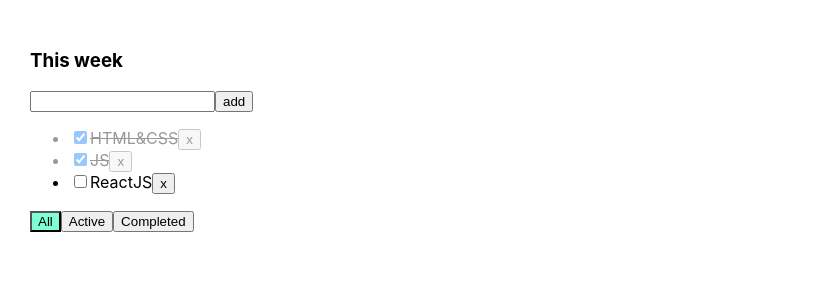
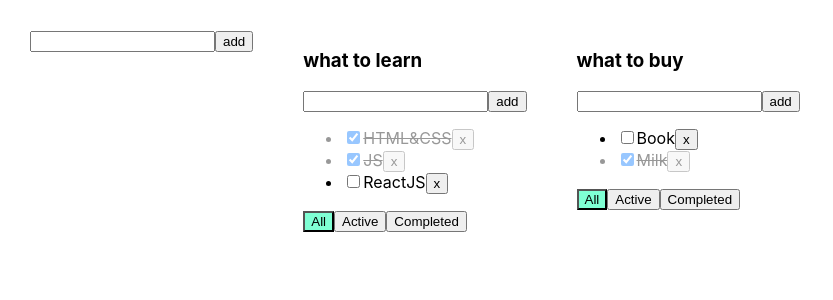
Before and after one commit to grishaMelisov/to-do-incubator, a React (Create React App) app: page / in a window 1280 px wide. Shown: the top 300 px of the page, without its empty margins (0-833 px from the left). Built offline with nearby package versions, Linux system fonts and the light colour scheme.

Commit message:
[REFACTOR][ADD] button to add new todo

```diff
--- a/src/App.tsx
+++ b/src/App.tsx
@@ -1,118 +1,127 @@
 import React, { useState } from 'react'
 import { v1 } from 'uuid'
 import './App.css'
+import { AddItemForm } from './Components/AddItemForm'
 import Todo, { TasksArrayType } from './Components/Todolist'
 
 export type FilterTypes = 'all' | 'completed' | 'active'
+type TodoListType = {
+  id: string
+  title: string
+  filter: FilterTypes
+}
+type TasksStateType = {
+  [key: string]: Array<TasksArrayType>
+}
 
 function App() {
-  const [tasks, setTasks] = useState<Array<TasksArrayType>>([
-    { id: v1(), title: 'HTML&CSS', isDone: true },
-    { id: v1(), title: 'JS', isDone: true },
-    { id: v1(), title: 'ReactJS', isDone: false },
-  ])
-
-  const [filter, setFilter] = useState<FilterTypes>('all')
-
-  let filtratedTasks = tasks
-  if (filter === 'completed') {
-    filtratedTasks = tasks.filter((item) => item.isDone)
-  }
-  if (filter === 'active') {
-    filtratedTasks = tasks.filter((item) => !item.isDone)
-  }
-  if (filter === 'all') {
-    filtratedTasks = tasks
+  function deleteTask(id: string, todolistId: string) {
+    let tasks = tasksObj[todolistId]
+    let filtratedTasks = tasks.filter((item) => item.id !== id)
+    tasksObj[todolistId] = filtratedTasks
+    setTasks({ ...tasksObj })
   }
 
-  function toFilter(value: FilterTypes) {
-    setFilter(value)
-  }
-
-  function deleteTask(id: string) {
-    setTasks(tasks.filter((item) => item.id !== id))
-  }
-
-  const addTask = (text: string) => {
-    const newTask: TasksArrayType = {
+  const addTask = (text: string, todolistId: string) => {
+    const task: TasksArrayType = {
       id: v1(),
       title: text,
       isDone: false,
     }
-    setTasks([newTask, ...tasks])
+    let tasks = tasksObj[todolistId]
+    let newTasks = [task, ...tasks]
+    tasksObj[todolistId] = newTasks
+
+    setTasks({ ...tasksObj })
   }
 
-  const changeStatus = (taskId: string, isDone: boolean) => {
+  const changeStatus = (taskId: string, isDone: boolean, todolistId: string) => {
+    let tasks = tasksObj[todolistId]
     let task = tasks.find((item) => item.id === taskId)
-    if (task) task.isDone = isDone
+    if (task) {
+      task.isDone = isDone
+      setTasks({ ...tasksObj })
+    }
+  }
 
-    setTasks([...tasks])
+  function changeFilter(value: FilterTypes, todolistId: string) {
+    let todolist = todolists.find((e) => e.id === todolistId)
+    if (todolist) {
+      todolist.filter = value
+      setTodoLists([...todolists])
+    }
+    // setTodoLists([...todolists])
+  }
+
+  const todolistId1 = v1()
+  const todolistId2 = v1()
+
+  let [todolists, setTodoLists] = useState<Array<TodoListType>>([
+    {
+      id: todolistId1,
+      title: 'what to learn',
+      filter: 'all',
+    },
+    {
+      id: todolistId2,
+      title: 'what to buy',
+      filter: 'all',
+    },
+  ])
+
+  const [tasksObj, setTasks] = useState<TasksStateType>({
+    [todolistId1]: [
+      { id: v1(), title: 'HTML&CSS', isDone: true },
+      { id: v1(), title: 'JS', isDone: true },
+      { id: v1(), title: 'ReactJS', isDone: false },
+    ],
+    [todolistId2]: [
+      { id: v1(), title: 'Book', isDone: false },
+      { id: v1(), title: 'Milk', isDone: true },
+    ],
+  })
+
+  const addTodoList = (title: string) => {
+    let newTodoList: TodoListType = {
+      id: v1(),
+      title: title,
+      filter: 'all',
+    }
+    setTodoLists([...todolists, newTodoList])
+    setTasks({ ...tasksObj, [newTodoList.id]: [] })
   }
 
   return (
     <div className='App'>
+      <AddItemForm addItem={addTodoList} />
+      {todolists.map((e) => {
+        let filtratedTasks = tasksObj[e.id]
+        if (e.filter === 'completed') {
+          filtratedTasks = tasksObj[e.id].filter((item) => item.isDone)
+        }
+        if (e.filter === 'active') {
+          filtratedTasks = tasksObj[e.id].filter((item) => !item.isDone)
+        }
+        if (e.filter === 'all') {
+          filtratedTasks = tasksObj[e.id]
+        }
+
+        return (
           <Todo
-        title={'This week'}
+            key={e.id}
+            id={e.id}
+            title={e.title}
             tasks={filtratedTasks}
-        changeFilter={toFilter}
+            changeFilter={changeFilter}
             delete={deleteTask}
             addTask={addTask}
             changeStatus={changeStatus}
-        filter={filter}
+            filter={e.filter}
           />
+        )
+      })}
     </div>
   )
 }
 
-const arr = {
-  pipeline_id: 4212961,
-  _embedded: {
-    contacts: [
-      {
-        first_name: 'Теееест',
-        last_name: 'Теееест Теееест',
-        custom_fields_values: [
-          {
-            field_code: 'PHONE',
-            values: [{ value: ' 7 (916) 036-35-01', enum_code: 'MOB' }],
-          },
-          {
-            field_code: 'EMAIL',
-            values: [{ value: 'tsudzuki@yandex.ru', enum_code: 'PRIV' }],
-          },
-          { field_id: 679691, values: [{ value: 'Теееест' }] },
-        ],
-      },
-    ],
-  },
-  custom_fields_values: [
-    { field_id: 688715, values: [{ value: '12' }] },
-    { field_id: 682031, values: [{ value: '' }] },
-    {
-      field_id: 688717,
-      values: [
-        {
-          value: 'https://storage.yandexcloud.net/smarent-public-storage/4d5a3838-34ae-4041-b18c-fa22caaf0210.docx',
-        },
-      ],
-    },
-    {
-      field_id: 688719,
-      values: [
-        {
-          value: 'https: //storage.yandexcloud.net/smarent-public-storage/1847326b-b8a1-47ea-970a-daa863cbad8a.docx',
-        },
-      ],
-    },
-    { field_id: 681113, values: [{ value: 'Telegram' }] },
-    { field_id: 681115, values: [{ value: '' }] },
-    { field_id: 681111, values: [{ value: 'Ничего дополнительно не нужно = 0' }] },
-    {
-      field_id: 511267,
-      values: [{ value: 'https: //smarent.com/podbor/lite/oferta/payment' }],
-    },
-  ],
-  responsible_user_id: 7842370,
-}
-
 export default App
--- /dev/null
+++ b/src/Components/AddItemForm.tsx
@@ -0,0 +1,28 @@
+import React, { ChangeEvent, KeyboardEvent, useState } from 'react'
+
+type AddItemFormPropsType = {
+  addItem: (text: string) => void
+}
+export function AddItemForm(props: AddItemFormPropsType) {
+  const [title, setTitle] = useState('')
+  const [error, setError] = useState(false)
+
+  const inputHandler = (event: ChangeEvent<HTMLInputElement>) => setTitle(event.currentTarget.value)
+  const keyDownHandler = (event: KeyboardEvent<HTMLInputElement>) => {
+    setError(false)
+    if (event.key === 'Enter') addTask()
+  }
+  const addTask = () => {
+    if (title.trim() === '') return setError(true)
+    props.addItem(title)
+    setTitle('')
+  }
+
+  return (
+    <div>
+      <input className={error ? 'error' : ''} value={title} onChange={inputHandler} onKeyDown={keyDownHandler} />
+      <button onClick={addTask}>add</button>
+      {error && <div className='error-message'>field is required</div>}
+    </div>
+  )
+}
--- a/src/Components/Todolist.tsx
+++ b/src/Components/Todolist.tsx
@@ -1,13 +1,15 @@
-import React, { ChangeEvent, KeyboardEvent, useState } from 'react'
+import React, { ChangeEvent } from 'react'
 import { FilterTypes } from '../App'
+import { AddItemForm } from './AddItemForm'
 
 type TodoPropsType = {
+  id: string
   title: string
   tasks: Array<TasksArrayType>
-  changeFilter: (value: FilterTypes) => void
-  delete: (id: string) => void
-  addTask: (text: string) => void
-  changeStatus: (taskId: string, isDone: boolean) => void
+  changeFilter: (value: FilterTypes, todolistId: string) => void
+  delete: (id: string, todolistId: string) => void
+  addTask: (text: string, todolistId: string) => void
+  changeStatus: (taskId: string, isDone: boolean, todolistId: string) => void
   filter: FilterTypes
 }
 
@@ -18,55 +20,37 @@ export type TasksArrayType = {
 }
 
 function Todo(props: TodoPropsType) {
-  const [title, setTitle] = useState('')
-  const [error, setError] = useState(false)
-
-  const inputHandler = (event: ChangeEvent<HTMLInputElement>) => setTitle(event.currentTarget.value)
-
-  const addTask = () => {
-    if (title.trim() === '') return setError(true)
-    props.addTask(title)
-    setTitle('')
+  const addTask = (title: string) => {
+    props.addTask(title, props.id)
   }
-
-  const keyDownHandler = (event: KeyboardEvent<HTMLInputElement>) => {
-    setError(false)
-    if (event.key === 'Enter') addTask()
-  }
-
   return (
     <div>
       <h3>{props.title}</h3>
-      <div>
-        <input className={error ? 'error' : ''} value={title} onChange={inputHandler} onKeyDown={keyDownHandler} />
-        <button onClick={addTask}>add</button>
-        {error && <div className='error-message'>field is required</div>}
-      </div>
-
+      <AddItemForm addItem={addTask} />
       <ul>
         {props.tasks.map((item) => {
           const checkboxHandler = (event: ChangeEvent<HTMLInputElement>) => {
-            props.changeStatus(item.id, event.currentTarget.checked)
+            props.changeStatus(item.id, event.currentTarget.checked, props.id)
           }
 
           return (
             <li key={item.id} className={item.isDone ? 'is-done' : ''}>
               <input type='checkbox' checked={item.isDone} onChange={checkboxHandler} />
               <span>{item.title}</span>
-              <button onClick={() => props.delete(item.id)}>x</button>
+              <button onClick={() => props.delete(item.id, props.id)}>x</button>
             </li>
           )
         })}
       </ul>
 
       <div>
-        <button className={props.filter === 'all' ? 'active-filter' : ''} onClick={() => props.changeFilter('all')}>
+        <button className={props.filter === 'all' ? 'active-filter' : ''} onClick={() => props.changeFilter('all', props.id)}>
           All
         </button>
-        <button className={props.filter === 'active' ? 'active-filter' : ''} onClick={() => props.changeFilter('active')}>
+        <button className={props.filter === 'active' ? 'active-filter' : ''} onClick={() => props.changeFilter('active', props.id)}>
           Active
         </button>
-        <button className={props.filter === 'completed' ? 'active-filter' : ''} onClick={() => props.changeFilter('completed')}>
+        <button className={props.filter === 'completed' ? 'active-filter' : ''} onClick={() => props.changeFilter('completed', props.id)}>
           Completed
         </button>
       </div>
```
Lines whose indentation alone changed are shown as unchanged.
